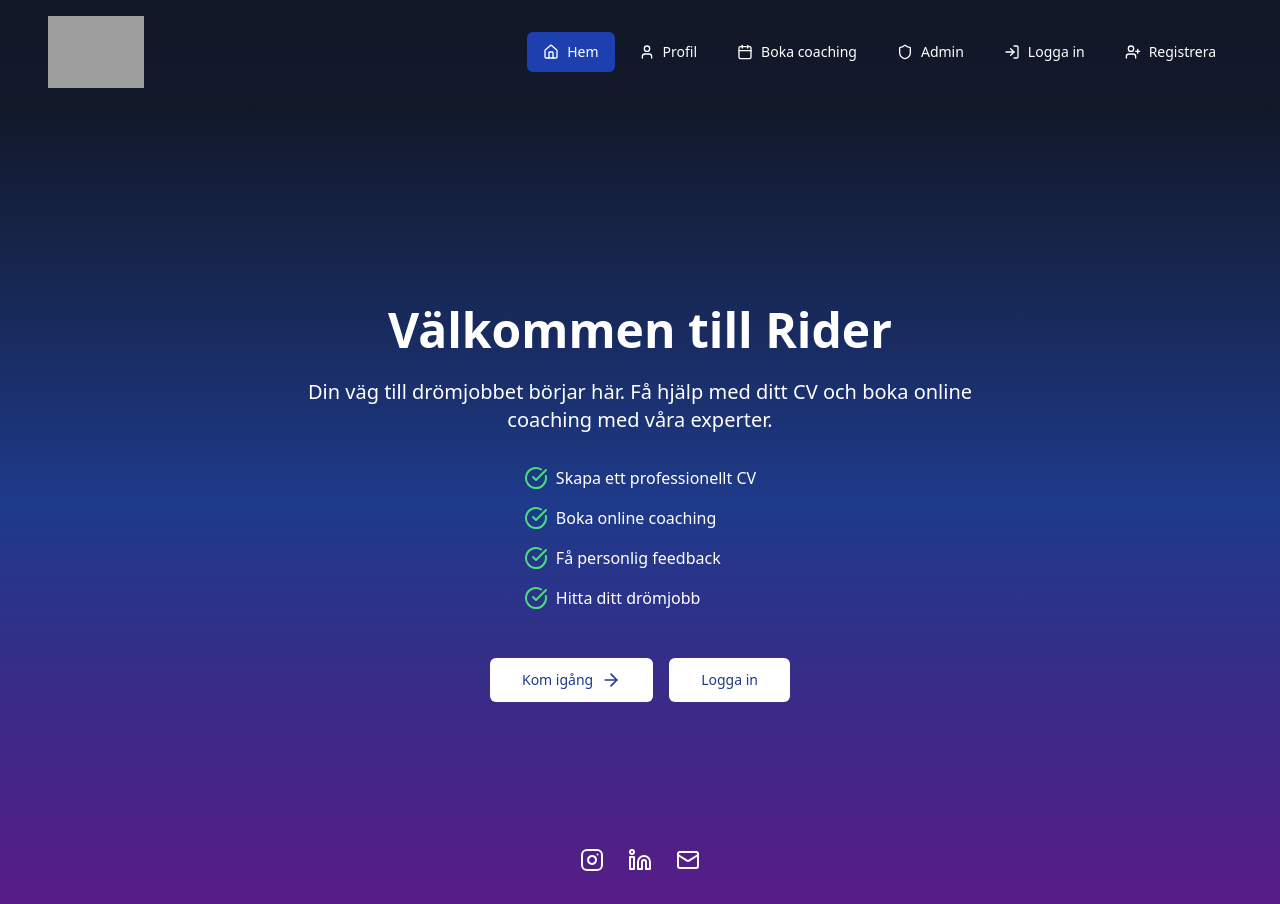
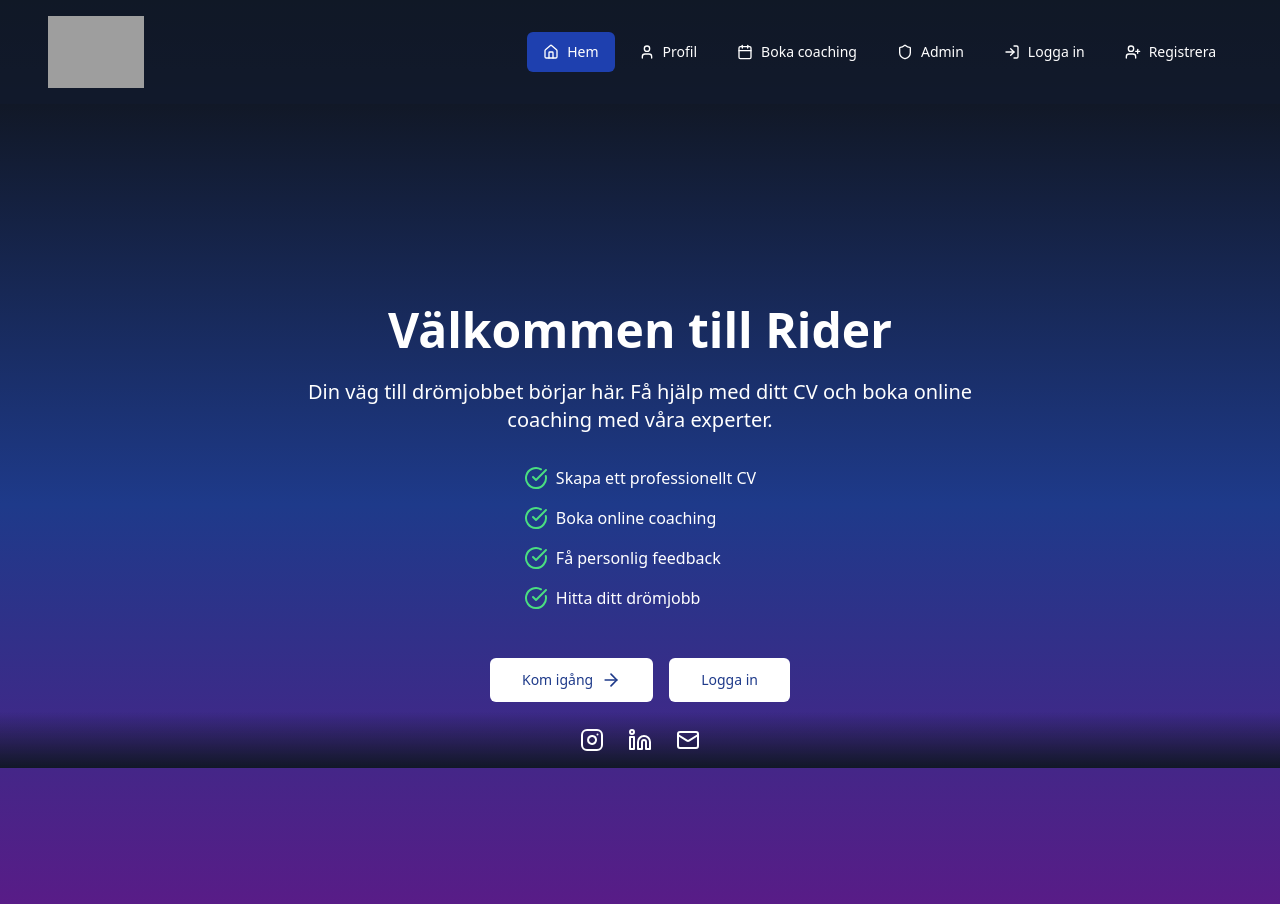
Before and after one commit to metobie/youth-bridge-platform, a React (Vite) app: page / in a window 1280 px wide. Built offline with nearby package versions, Linux system fonts and the light colour scheme; grey boxes are pictures that could not be loaded.

Commit message:
Fix scroll issue on page refresh
Adjusted layout to ensure elements are visible without needing to scroll upon page refresh.
[skip gpt_engineer]

```diff
--- a/src/pages/Index.jsx
+++ b/src/pages/Index.jsx
@@ -29,13 +29,13 @@ const itemVariants = {
 const Index = () => {
   return (
     <motion.div
-      className="min-h-screen flex flex-col bg-gradient-to-b from-gray-900 via-blue-900 to-purple-900 text-white"
+      className="min-h-screen flex flex-col bg-gradient-to-b from-gray-900 via-blue-900 to-purple-900 text-white relative"
       variants={containerVariants}
       initial="hidden"
       animate="visible"
       exit="exit"
     >
-      <motion.main className="flex-grow flex flex-col items-center justify-center px-4 text-center relative" variants={containerVariants}>
+      <motion.main className="flex-grow flex flex-col items-center justify-center px-4 text-center" variants={containerVariants}>
         <motion.h1 className="text-5xl font-bold mb-6" variants={itemVariants}>Välkommen till Rider</motion.h1>
         <motion.p className="text-xl mb-8 max-w-2xl" variants={itemVariants}>Din väg till drömjobbet börjar här. Få hjälp med ditt CV och boka online coaching med våra experter.</motion.p>
 
@@ -54,13 +54,13 @@ const Index = () => {
             <Link to="/login">Logga in</Link>
           </Button>
         </motion.div>
+      </motion.main>
 
-        <motion.div className="absolute bottom-8 left-0 right-0 flex justify-center space-x-6" variants={itemVariants}>
-          <SocialIcon href="https://www.instagram.com/bearider.se/" icon={<Instagram className="h-6 w-6" />} label="Instagram" />
-          <SocialIcon href="https://www.linkedin.com/company/rider-by-wikan-personal/" icon={<Linkedin className="h-6 w-6" />} label="LinkedIn" />
-          <SocialIcon href="mailto:hej@bearider.se" icon={<Mail className="h-6 w-6" />} label="Email" />
-        </motion.div>
-      </motion.main>
+      <motion.div className="fixed bottom-8 left-0 right-0 flex justify-center space-x-6 bg-gradient-to-t from-gray-900 to-transparent py-4" variants={itemVariants}>
+        <SocialIcon href="https://www.instagram.com/bearider.se/" icon={<Instagram className="h-6 w-6" />} label="Instagram" />
+        <SocialIcon href="https://www.linkedin.com/company/rider-by-wikan-personal/" icon={<Linkedin className="h-6 w-6" />} label="LinkedIn" />
+        <SocialIcon href="mailto:hej@bearider.se" icon={<Mail className="h-6 w-6" />} label="Email" />
+      </motion.div>
     </motion.div>
   );
 };
```
